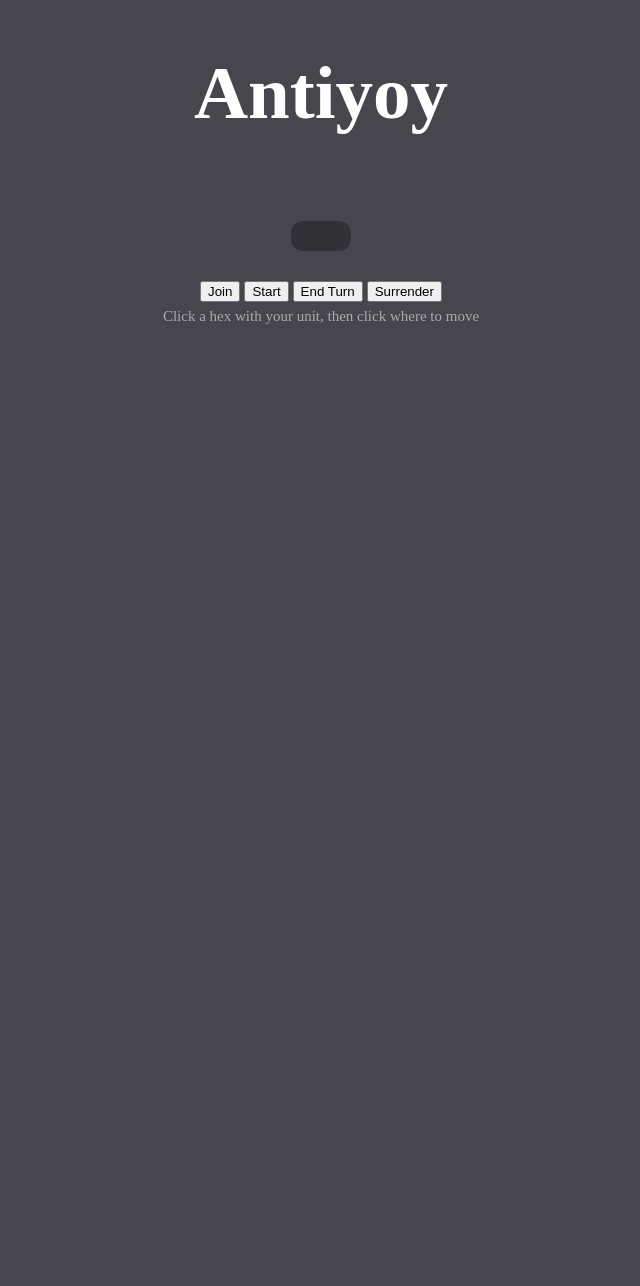
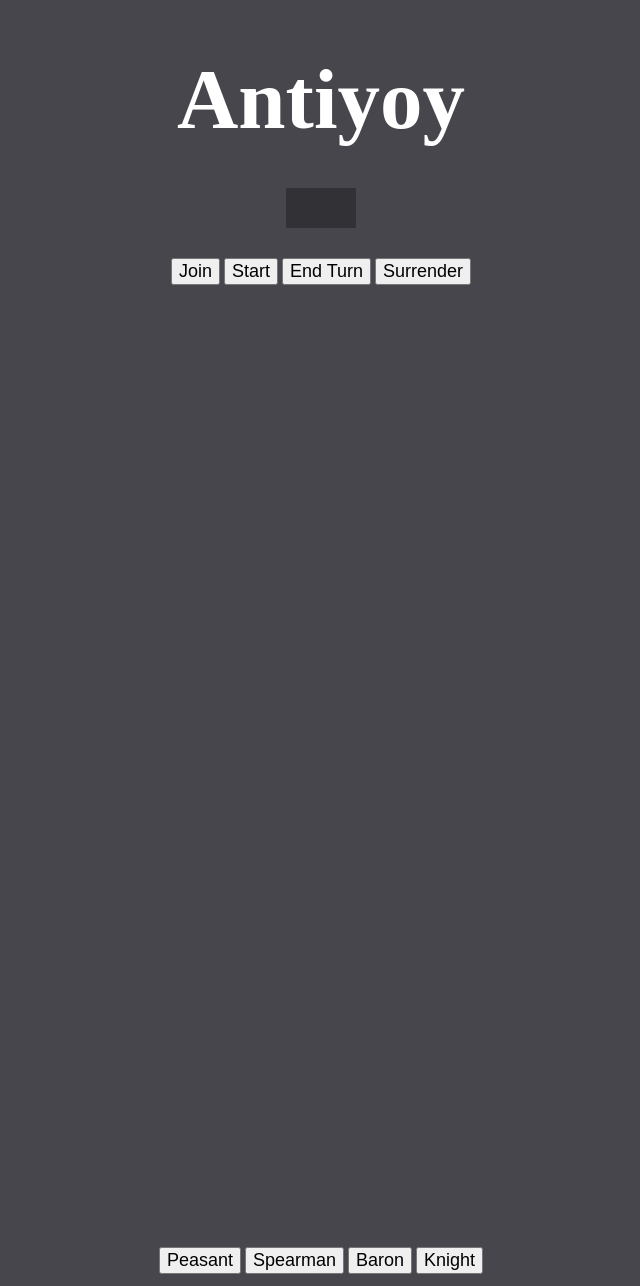
Before and after one commit to wexc0de/antiyoy, a plain HTML site: page index.html in a window 1280 px wide. Shown: the whole page, without its empty margins (319-959 px from the left). Drawn offline with Linux system fonts and the light colour scheme; no server answers.

Commit message:
almost-done

```diff
--- a/index.html
+++ b/index.html
@@ -13,16 +13,19 @@
 <div id="movment">
     <button onclick="login()">Join</button>
     <button onclick="start()">Start</button>
-    <button class="endturn-btn" onclick="endTurn()">End Turn</button>
-    <button class="surrend-btn" onclick="surrender()">Surrender</button>
-</div>
-
-<div id="move-hint">
-  Click a hex with your unit, then click where to move
+    <button onclick="endTurn()">End Turn</button>
+    <button onclick="surrender()">Surrender</button>
 </div>
 
 <div id="map"></div>
 
+<div class="units">
+    <button>Peasant</button>
+    <button>Spearman</button>
+    <button>Baron</button>
+    <button>Knight</button>
+</div>
+
 <script src="script.js"></script>
 </body>
 </html>
--- a/script.js
+++ b/script.js
@@ -1,3 +1,5 @@
+// <div id="move-hint"> Click a hex with your unit, then click where to move </div>
+
 const db = "https://tinkr.tech/sdb/denni_antiyoy/antiyoy";
 
 let selectedHex = null;
@@ -110,8 +112,7 @@ function onHexClick(hex) {
     const to = { col: hex.col, row: hex.row };
     selectedHex = null;
 
-    if (from.col === to.col && from.row === to.row) {
-      // same hex clicked
+    if (from.col === to.col && from.row === to.row) { //same hex clcked
       getData();
       return;
     }
@@ -199,7 +200,7 @@ async function endTurn() {
   });
 
   const data = await res.json();
-  if (!data.ok) alert(data.error ?? "error ending turn");
+  if (!data.ok) alert(data.error ?? "error");
   getData();
 }
 
@@ -224,5 +225,17 @@ async function surrender() {
   getData();
 }
 
+//buy
+async function buy(type, hex) {
+  const player_key = sessionStorage.getItem('player_key')
+
+  if (!player_key) return;
+  if (currentPlayer !== userLogin) return;
+
+  const res = fetch(db, {
+
+  })
+}
+
 getData();
 setInterval(getData, 1500);
--- a/style.css
+++ b/style.css
@@ -14,9 +14,9 @@ body {
 }
 
 h2 {
-  font-size: 75px;
+  font-size: 85px;
   color: white;
-  margin: 50px 0 85px 0;
+  margin: 50px 0 40px 0;
   text-align: center;
 }
 
@@ -24,8 +24,7 @@ h2 {
   display: flex;
   gap: 30px;
   background: rgba(0,0,0,0.3);
-  border-radius: 12px;
-  padding: 15px 30px;
+  padding: 20px 35px;
   margin-bottom: 30px;
   color: white;
   font-size: 18px;
@@ -58,6 +57,7 @@ h2 {
 
 }
 
-#map {
-  position: relative;
+button {
+  font-size: 18px;
+  margin: 0 0 12px 0;
 }
```
